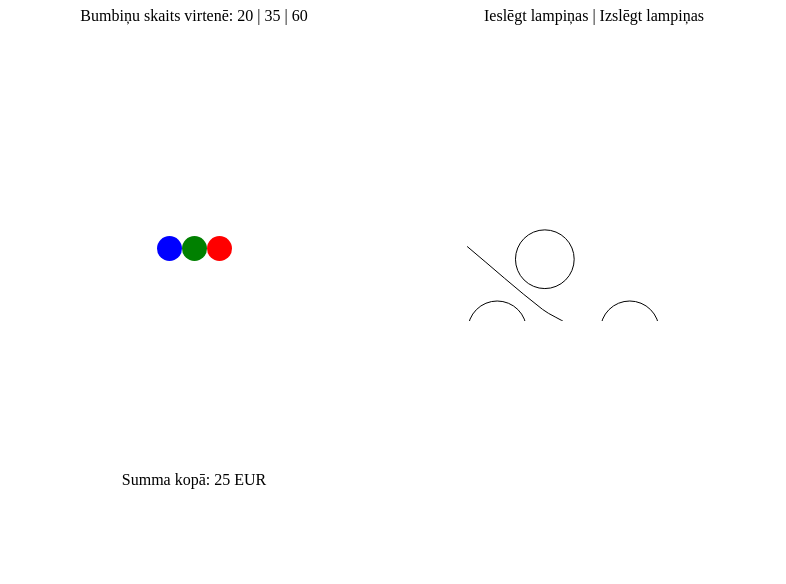
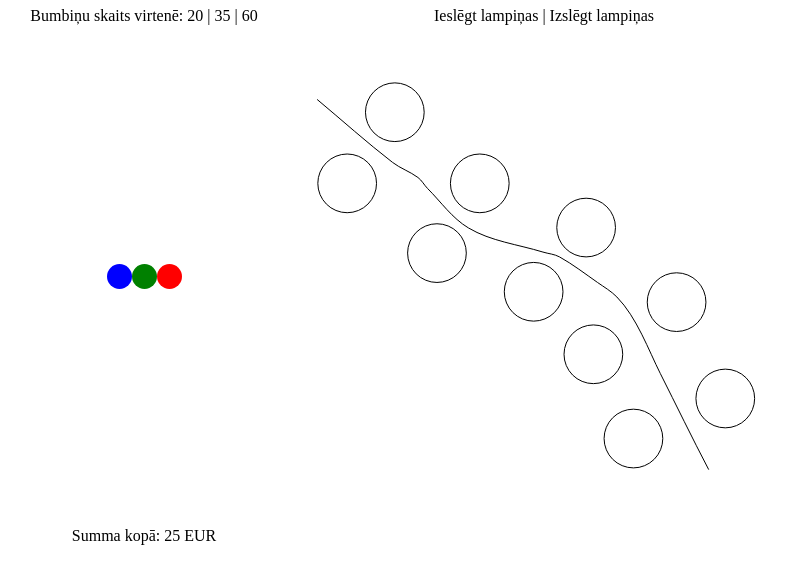
Before and after one commit to karlisf/balls, a plain HTML site: page index.html in a window 1280 px wide. Shown: the whole page, without its empty margins (14-800 px from the left). Drawn offline with Linux system fonts and the light colour scheme.

Commit message:
hardcoded fix for image size

```diff
--- a/index.html
+++ b/index.html
@@ -33,7 +33,7 @@
             </div>
         </div>
         <div class="image-grid-item">
-            <svg xmlns="http://www.w3.org/2000/svg">
+            <svg xmlns="http://www.w3.org/2000/svg" width="500px" height="500px">
                 <defs></defs>
                 <ellipse style="fill: rgb(216, 216, 216); stroke: rgb(0, 0, 0);" cx="100.829" cy="88.225" rx="29.351" ry="29.351"></ellipse>
                 <ellipse style="fill: rgb(216, 216, 216); stroke: rgb(0, 0, 0);" cx="53.177" cy="159.357" rx="29.351" ry="29.351"></ellipse>
```
